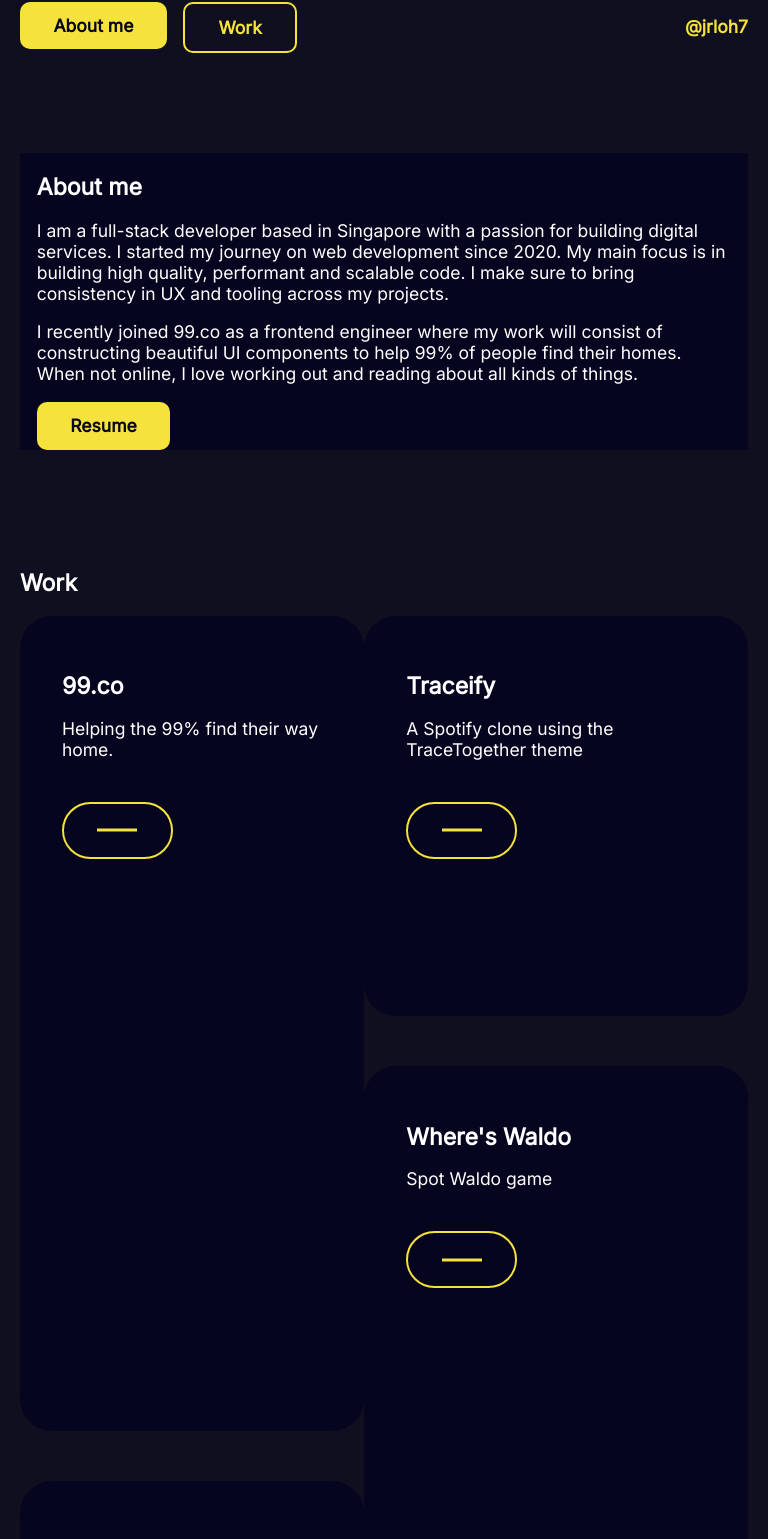
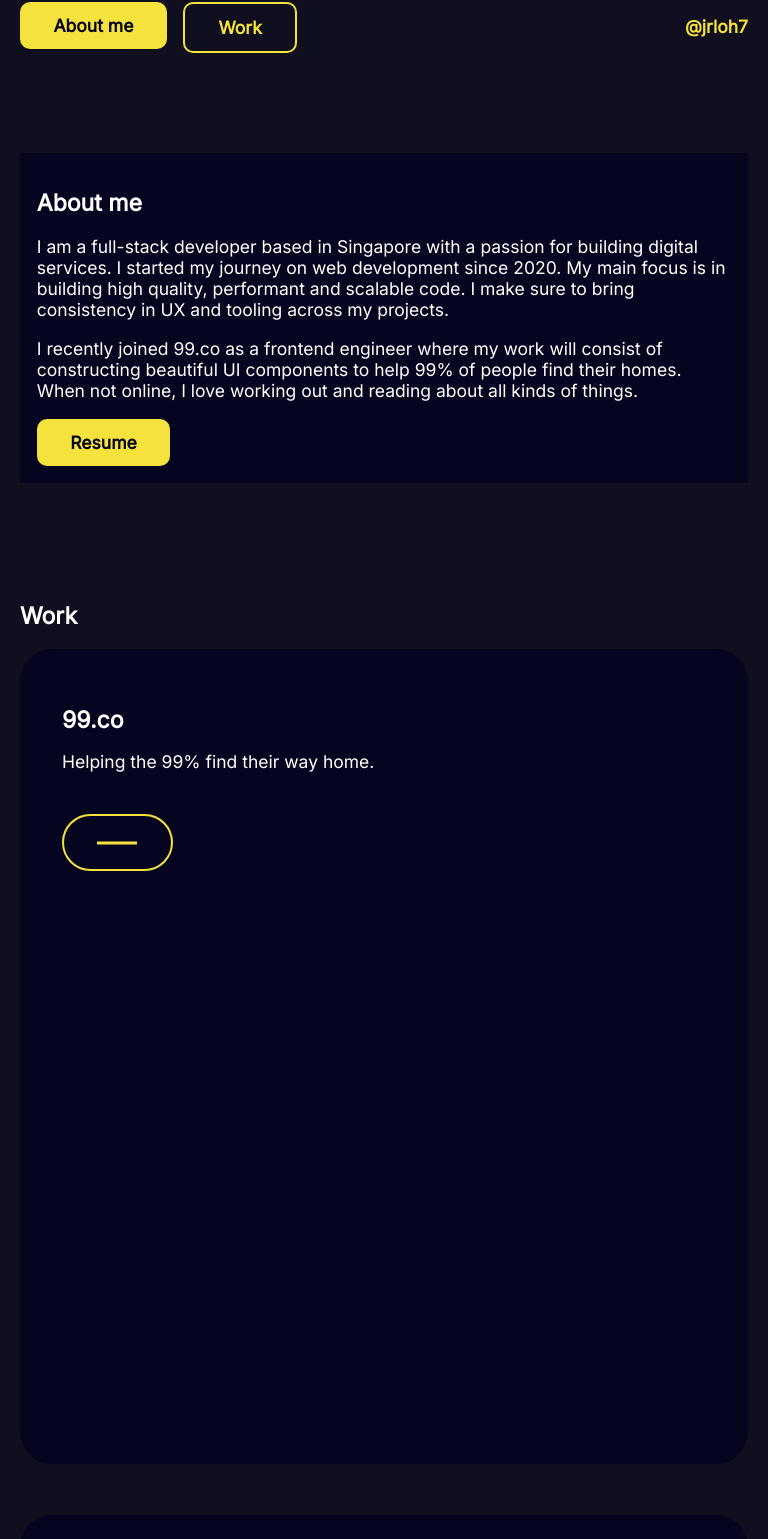
Before and after one commit to jianrong7/portfolio, a Next.js app in the folder portfolio-frontend/: page / in a window 768 px wide. Shown: the part 233-1772 px from the top of the page. Built offline with nearby package versions, Linux system fonts and the light colour scheme.

Commit message:
change row gap for mobile view

```diff
--- a/portfolio-frontend/components/CallToAction/CallToAction.module.css
+++ b/portfolio-frontend/components/CallToAction/CallToAction.module.css
@@ -1,6 +1,7 @@
 .container {
   overflow: hidden;
   height: 815px;
+  width: 100%;
   border-radius: 32px;
   object-fit: cover;
   padding: 2rem 2.5rem;
--- a/portfolio-frontend/styles/Home.module.css
+++ b/portfolio-frontend/styles/Home.module.css
@@ -8,7 +8,7 @@
   height: inherit;
   display: grid;
   column-gap: 20px;
-  row-gap: 100px;
+  row-gap: 40px;
   grid-template-columns: 1fr minmax(auto, 1120px) 1fr;
   grid-template-rows: none;
   grid-auto-flow: row;
@@ -68,6 +68,7 @@
   background-color: var(--backgroundColor2_dark);
   grid-column-start: 1;
   grid-column-end: 4;
+  padding: 1rem 0;
 }
 
 .about > div {
@@ -90,7 +91,16 @@
   flex-grow: 1;
 }
 
-@media (min-width: 768px) {
+@media screen and (max-width: 1020px) {
+  .work {
+    display: block;
+  }
+}
+
+@media screen and (min-width: 768px) {
+  .main {
+    row-gap: 100px;
+  }
   .about {
     grid-column: 2;
   }
```
